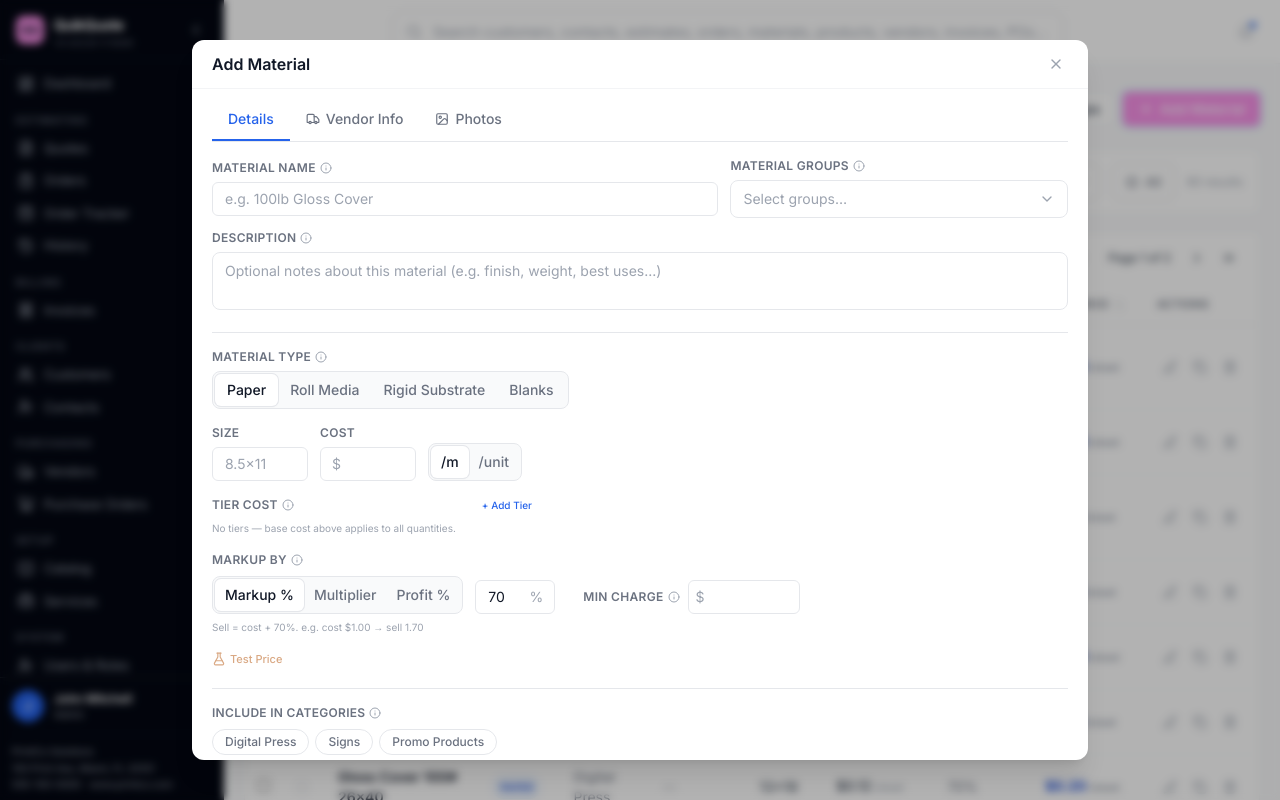
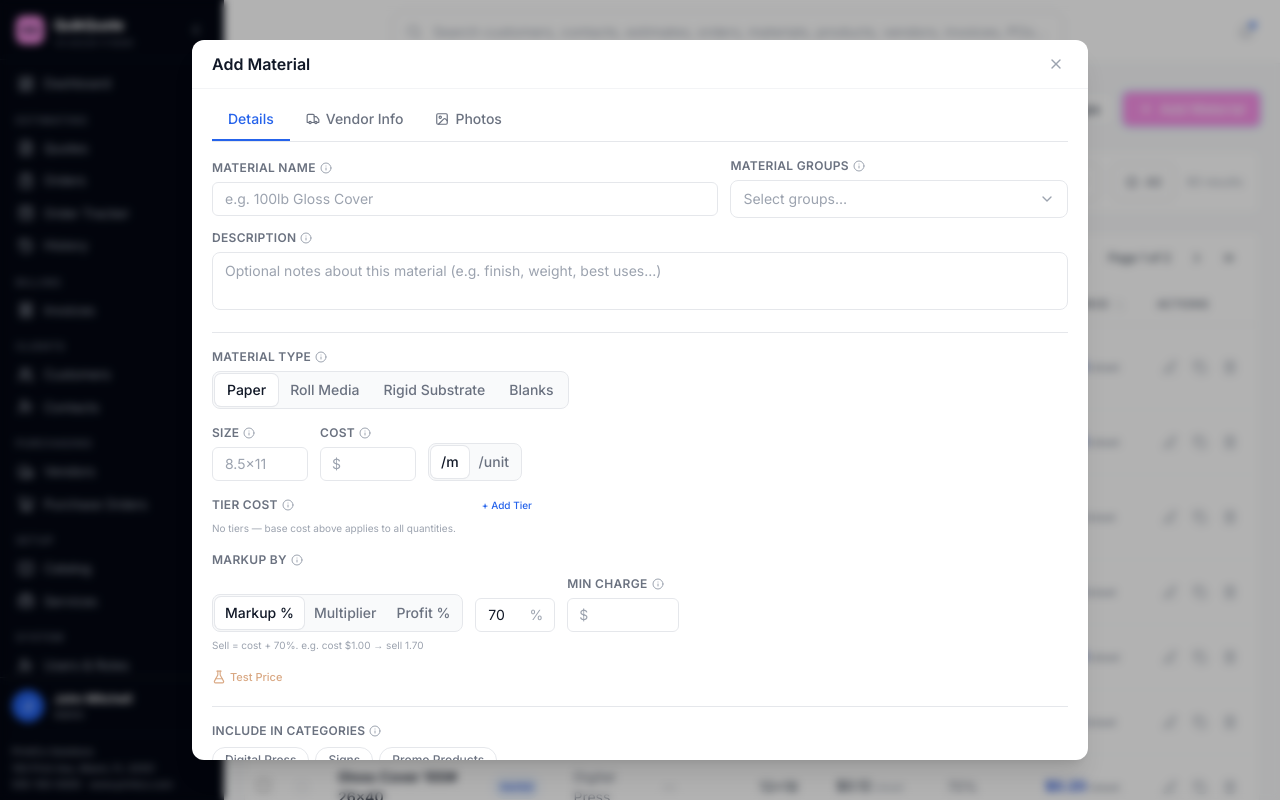
Before and after one commit to jorfdz/QuickQuote, a React (Vite) app: page /materials in a window 1280 px wide. Both pictures are taken after a click on the button "Add Material". Shown: the top 800 px of the page. Built offline with nearby package versions, Linux system fonts and the light colour scheme.

Commit message:
Update index.tsx

```diff
--- a/src/pages/Materials/index.tsx
+++ b/src/pages/Materials/index.tsx
@@ -1507,7 +1507,10 @@ export const Materials: React.FC = () => {
             {/* Dimension fields — paper / rigid */}
             {(form.materialType === 'paper' || form.materialType === 'rigid_substrate') && (
               <div className="w-24">
-                <Input label="Size" type="text" value={form.size || ''} placeholder="8.5x11" onChange={e => setForm(f => ({ ...f, size: e.target.value }))} />
+                <label className="block text-xs font-semibold text-gray-500 uppercase tracking-wide mb-1.5">
+                  <Tip label="Size" tip="The sheet dimensions in Width×Height format (e.g. 8.5x11). Used for cost calculations based on area." />
+                </label>
+                <Input type="text" value={form.size || ''} placeholder="8.5x11" onChange={e => setForm(f => ({ ...f, size: e.target.value }))} />
               </div>
             )}
 
@@ -1515,7 +1518,10 @@ export const Materials: React.FC = () => {
             {form.materialType === 'roll_media' && (
               <>
                 <div className="w-20">
-                  <Input label="Width (in)" type="number" value={form.sizeWidth || ''}
+                  <label className="block text-xs font-semibold text-gray-500 uppercase tracking-wide mb-1.5">
+                    <Tip label="Width (in)" tip="The roll width in inches. Used together with length to calculate the total area and cost per square foot." />
+                  </label>
+                  <Input type="number" value={form.sizeWidth || ''}
                     onChange={e => {
                       const w = parseFloat(e.target.value) || 0;
                       setForm(f => {
@@ -1563,7 +1569,9 @@ export const Materials: React.FC = () => {
             {/* Cost field — non-roll types and roll direct mode */}
             {form.materialType !== 'roll_media' && (
               <div className="w-24">
-                <label className="block text-xs font-semibold text-gray-500 uppercase tracking-wide mb-1.5">Cost</label>
+                <label className="block text-xs font-semibold text-gray-500 uppercase tracking-wide mb-1.5">
+                  <Tip label="Cost" tip="The base cost of this material in the selected pricing model. This is the cost before any markup is applied." />
+                </label>
                 {form.pricingModel === 'cost_per_m' && (
                   <Input type="number" value={form.pricePerM || ''} onChange={e => setForm(f => ({ ...f, pricePerM: parseFloat(e.target.value) || 0 }))} prefix="$" />
                 )}
@@ -1577,7 +1585,10 @@ export const Materials: React.FC = () => {
             )}
             {form.materialType === 'roll_media' && form.rollPricingMode === 'direct' && (
               <div className="w-24">
-                <Input label="Cost" type="number" value={form.costPerSqft || ''} onChange={e => setForm(f => ({ ...f, costPerSqft: parseFloat(e.target.value) || 0 }))} prefix="$" />
+                <label className="block text-xs font-semibold text-gray-500 uppercase tracking-wide mb-1.5">
+                  <Tip label="Cost" tip="The base cost of this material per square foot. This is the cost before any markup is applied." />
+                </label>
+                <Input type="number" value={form.costPerSqft || ''} onChange={e => setForm(f => ({ ...f, costPerSqft: parseFloat(e.target.value) || 0 }))} prefix="$" />
               </div>
             )}
 
@@ -1726,16 +1737,13 @@ export const Materials: React.FC = () => {
                   suffix={form.markupType === 'multiplier' ? '×' : '%'}
                 />
               </div>
-              <div className="ml-4 flex items-center gap-2">
-                <label className="text-xs font-semibold text-gray-500 uppercase tracking-wide whitespace-nowrap">
+              <div className="w-28">
+                <label className="block text-xs font-semibold text-gray-500 uppercase tracking-wide mb-1.5">
                   <Tip label="Min Charge" tip="If the calculated total is below this amount, this minimum will be charged instead. Set to 0 for no minimum." />
                 </label>
-                <div className="relative w-28">
-                  <span className="absolute left-2 top-1/2 -translate-y-1/2 text-gray-400 text-sm">$</span>
-                  <input type="number" value={form.minimumCharge || ''}
-                    onChange={e => setForm(f => ({ ...f, minimumCharge: parseFloat(e.target.value) || 0 }))}
-                    className="w-full pl-6 pr-2 py-1.5 text-sm bg-white border border-gray-200 rounded-md focus:outline-none focus:ring-1 focus:ring-blue-500 focus:border-transparent placeholder-gray-400 transition-all" />
-                </div>
+                <Input type="number" value={form.minimumCharge || ''}
+                  onChange={e => setForm(f => ({ ...f, minimumCharge: parseFloat(e.target.value) || 0 }))}
+                  prefix="$" />
               </div>
             </div>
             <p className="text-[10px] text-gray-400 mt-1.5">
```
